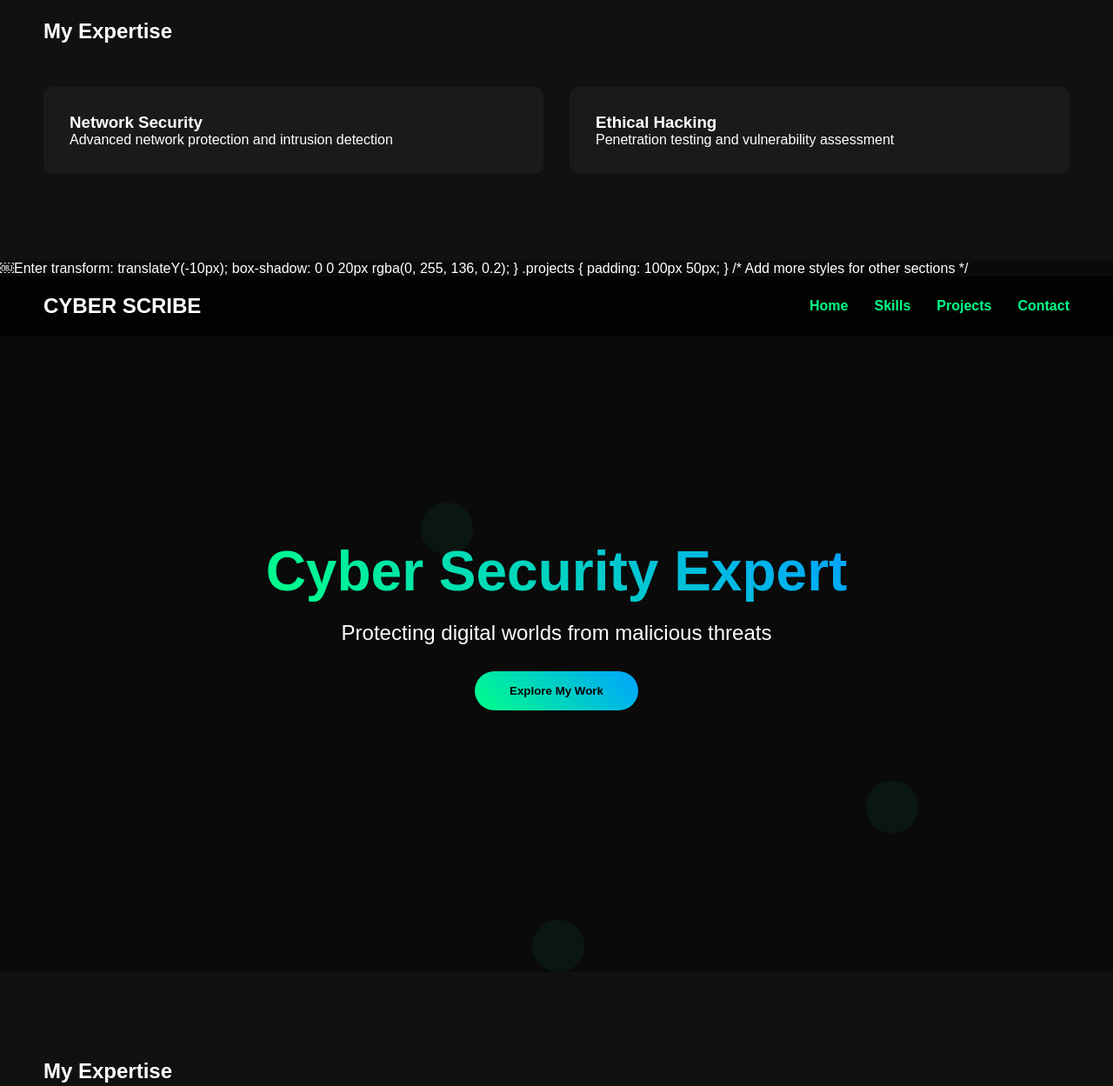
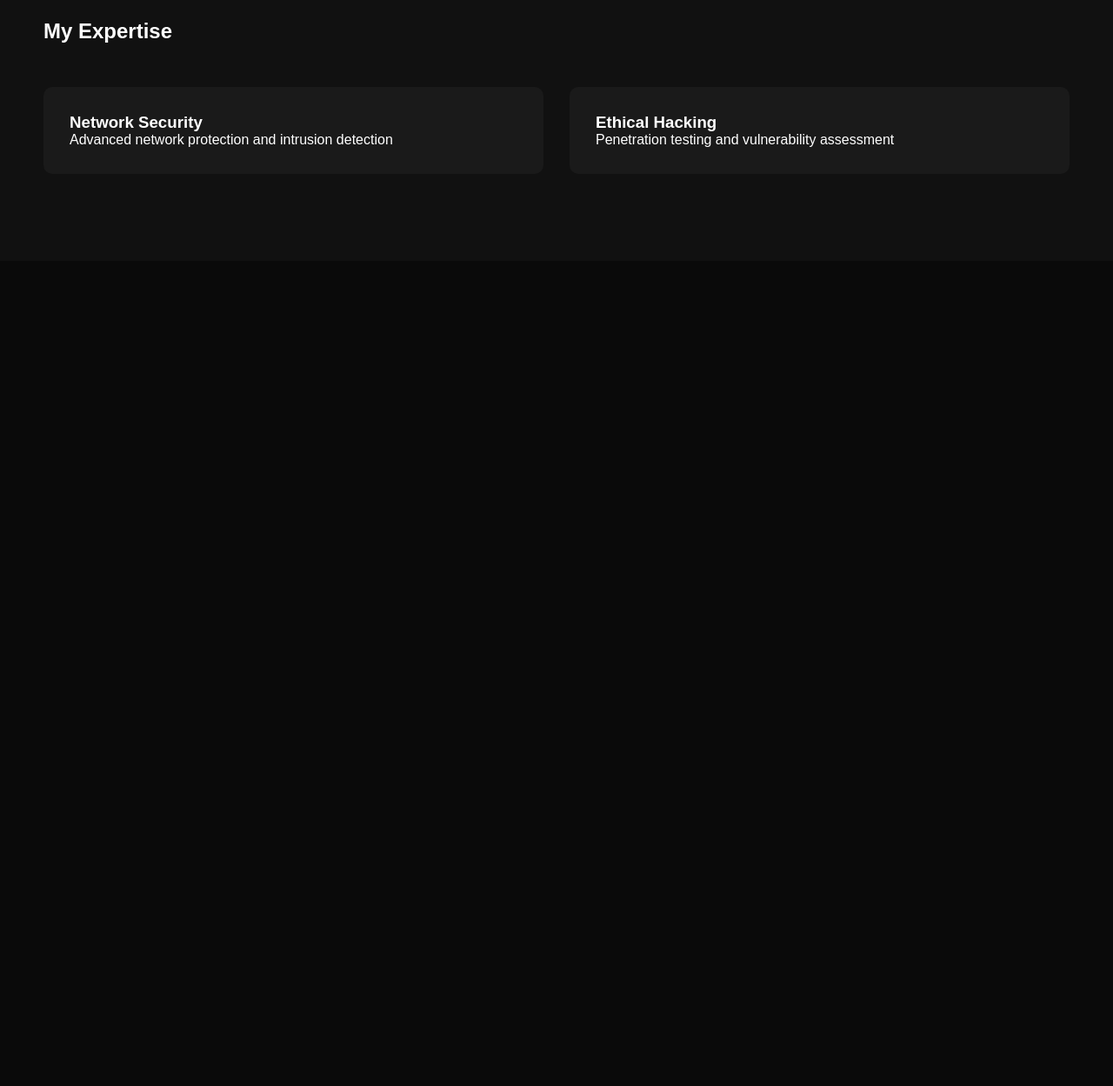
Before and after one commit to mahesh1111567/Page-scribe, a plain HTML site: page index.html in a window 1280 px wide. Shown: the part 878-2127 px from the top of the page at 87% size. After the commit the page ends 1178 px from the top, so only its background shows below. Drawn offline with Linux system fonts and the light colour scheme.

Commit message:
Update index.html

```diff
--- a/index.html
+++ b/index.html
@@ -1,167 +1,3 @@
-<!DOCTYPE html>
-<html lang="en">
-<head>
-    <meta charset="UTF-8">
-    <meta name="viewport" content="width=device-width, initial-scale=1.0">
-    <title>Cyber scribe | Portfolio</title>
-    <link rel="stylesheet" href="https://cdnjs.cloudflare.com/ajax/libs/font-awesome/6.0.0/css/all.min.css">
-    <style>
-        * {
-            margin: 0;
-            padding: 0;
-            box-sizing: border-box;
-            font-family: 'Arial', sans-serif;
-        }
-
-        body {
-            background: #0a0a0a;
-            color: #fff;
-            overflow-x: hidden;
-        }
-
-        .nav {
-            position: fixed;
-            width: 100%;
-            padding: 20px 50px;
-            background: rgba(0, 0, 0, 0.8);
-            backdrop-filter: blur(10px);
-            z-index: 1000;
-            display: flex;
-            justify-content: space-between;
-            align-items: center;
-        }
-
-        .nav-links {
-            display: flex;
-            gap: 30px;
-        }
-
-        .nav-links a {
-            color: #00ff88;
-            text-decoration: none;
-            font-weight: bold;
-            transition: 0.3s;
-        }
-
-        .nav-links a:hover {
-            color: #fff;
-            transform: translateY(-2px);
-        }
-
-        .hero {
-            height: 100vh;
-            display: flex;
-            align-items: center;
-            justify-content: center;
-            text-align: center;
-            position: relative;
-        }
-
-        .hero-content {
-            position: relative;
-            z-index: 1;
-        }
-
-        .hero h1 {
-            font-size: 4em;
-            margin-bottom: 20px;
-            background: linear-gradient(45deg, #00ff88, #00a3ff);
-            -webkit-background-clip: text;
-            -webkit-text-fill-color: transparent;
-            animation: fadeInUp 1s ease;
-        }
-
-        .hero p {
-            font-size: 1.5em;
-            margin-bottom: 30px;
-            animation: fadeInUp 1s ease 0.2s forwards;
-            opacity: 0;
-        }
-
-        .cta-btn {
-            padding: 15px 40px;
-            background: linear-gradient(45deg, #00ff88, #00a3ff);
-            border: none;
-            border-radius: 30px;
-            color: #000;
-            font-weight: bold;
-            cursor: pointer;
-            transition: 0.3s;
-            animation: fadeInUp 1s ease 0.4s forwards;
-            opacity: 0;
-        }
-
-        .cta-btn:hover {
-            transform: scale(1.1);
-            box-shadow: 0 0 20px #00ff88;
-        }
-
-        .floating-shapes div {
-            position: absolute;
-            width: 60px;
-            height: 60px;
-            background: rgba(0, 255, 136, 0.1);
-            border-radius: 50%;
-            animation: float 20s linear infinite;
-        }
-
-        @keyframes fadeInUp {
-            from {
-                opacity: 0;
-                transform: translateY(20px);
-            }
-            to {
-                opacity: 1;
-                transform: translateY(0);
-            }
-        }
-
-        @keyframes float {
-            0%, 100% {
-                transform: translate(0, 0) rotate(0deg);
-                opacity: 0.2;
-            }
-            25% {
-                transform: translate(100px, 100px) rotate(45deg);
-                opacity: 0.5;
-            }
-            50% {
-                transform: translate(-50px, 200px) rotate(-45deg);
-                opacity: 0.8;
-            }
-            75% {
-                transform: translate(-100px, 100px) rotate(45deg);
-                opacity: 0.5;
-            }
-        }
-
-        .skills {
-            padding: 100px 50px;
-            background: #111;
-        }
-
-        .skills-grid {
-            display: grid;
-            grid-template-columns: repeat(auto-fit, minmax(250px, 1fr));
-            gap: 30px;
-            margin-top: 50px;
-        }
-
-        .skill-card {
-            background: #1a1a1a;
-            padding: 30px;
-            border-radius: 10px;
-            transition: 0.3s;
-            opacity: 0;
-            transform: translateY(20px);
-        }
-
-        .skill-card.visible {
-            opacity: 1;
-            transform: translateY(0);
-        }
-
-        .skill-card:hover {
 <!DOCTYPE html>
 <html lang="en">
 <head>
@@ -404,55 +240,4 @@
         });
     </script>
 </body>
-</html>￼Enter            transform: translateY(-10px);
-            box-shadow: 0 0 20px rgba(0, 255, 136, 0.2);
-        }
-
-        .projects {
-            padding: 100px 50px;
-        }
-
-        /* Add more styles for other sections */
-
-    </style>
-</head>
-<body>
-    <nav class="nav">
-        <h2>CYBER SCRIBE</h2>
-        <div class="nav-links">
-            <a href="#home">Home</a>
-            <a href="#skills">Skills</a>
-            <a href="#projects">Projects</a>
-            <a href="#contact">Contact</a>
-        </div>
-    </nav>
-
-    <section class="hero" id="home">
-        <div class="floating-shapes">
-            <div style="top: 20%; left: 30%"></div>
-      <div style="top: 60%; left: 70%"></div>
-            <div style="top: 80%; left: 40%"></div>
-        </div>
-        <div class="hero-content">
-            <h1>Cyber Security Expert</h1>
-            <p>Protecting digital worlds from malicious threats</p>
-            <button class="cta-btn">Explore My Work</button>
-        </div>
-    </section>
-
-    <section class="skills" id="skills">
-        <h2>My Expertise</h2>
-        <div class="skills-grid">
-            <div class="skill-card">
-                <h3>Network Security</h3>
-                <p>Advanced network protection and intrusion detection</p>
-            </div>
-            <div class="skill-card">
-                <h3>Ethical Hacking</h3>
-                <p>Penetration testing and vulnerability assessment</p>
-            </div>
-            <!-- Add more skill cards -->
-        </div>
-    </section>
-
-    <!-- Add more sections for projects, contact, etc. -->
+</html>
```
